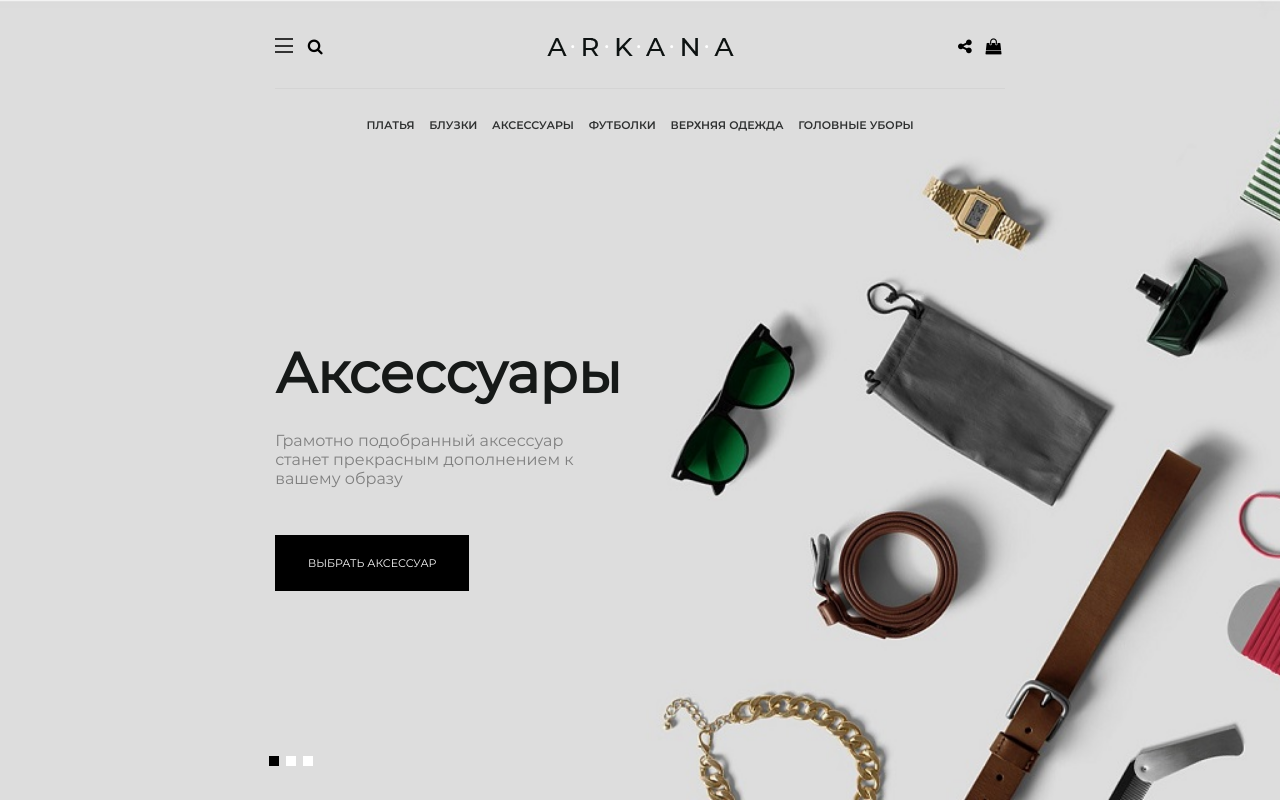
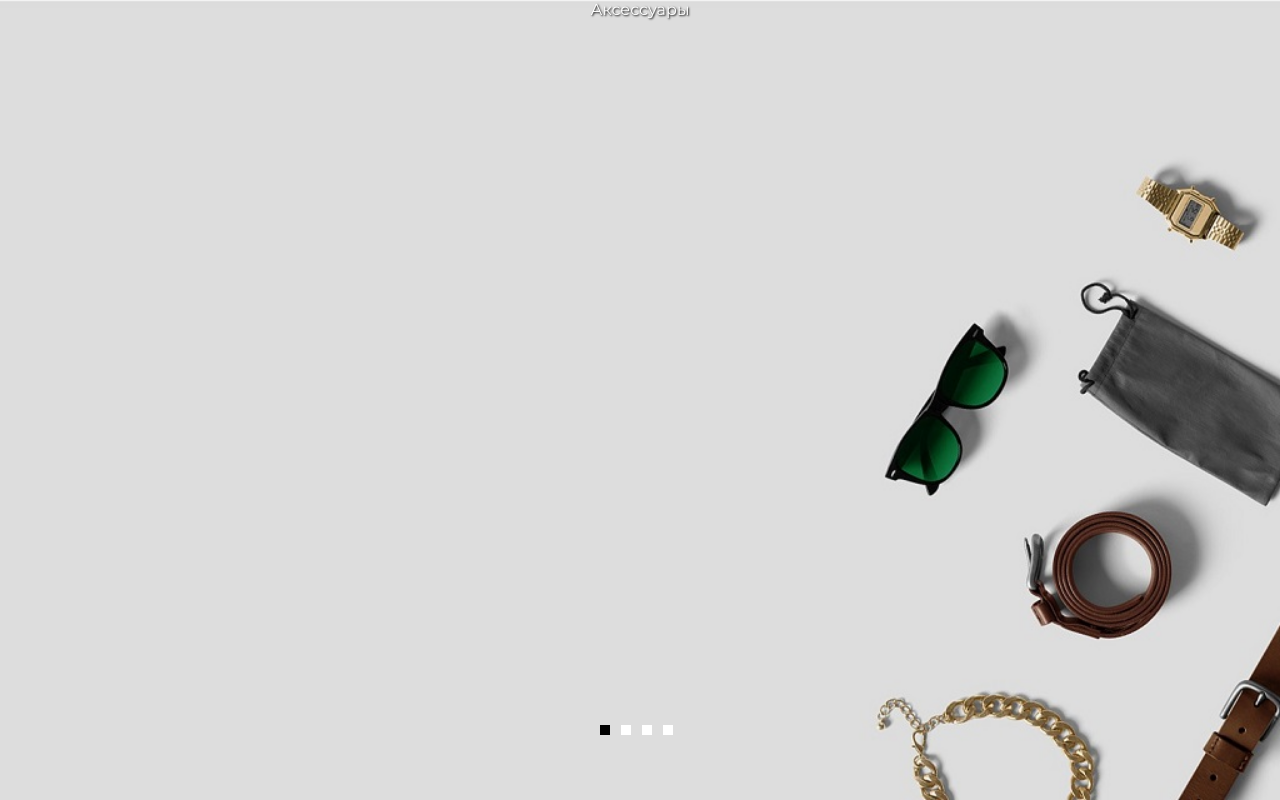
Before and after one commit to trofinata/Arkana, a plain HTML site: page src/index.html in a window 1280 px wide. Drawn offline with Linux system fonts and the light colour scheme; grey boxes are pictures that could not be loaded.

Commit message:
Slider done

```diff
--- a/src/index.html
+++ b/src/index.html
@@ -10,107 +10,41 @@
 	<link rel="stylesheet" href="slick/slick-theme.min.css">
 </head>
 <body>
+	<input class="visually-hidden" type="radio" id="product-1" name="toggle" checked>
+    <input class="visually-hidden" type="radio" id="product-2" name="toggle">
+    <input class="visually-hidden" type="radio" id="product-3" name="toggle">
+	<header class="header"></header>
 	<section class="slider">
-		<h2 class="visually-hidden">Слайдер</h2>
-		 <ul class="slider-list">
-		 	<li class="slider-item slider-item__slide1">
-		 		<div class="container">
-			 		<h3 class="slider__title">Аксессуары</h3>
-			 		<!-- /.slider__title -->
-			 		<p class="slider__descr">Грамотно подобранный аксессуар станет прекрасным дополнением к вашему образу</p>
-			 		<!-- /.slider__descr -->
-			 		<a href="" class="button">Выбрать аксессуар</a>
-		 		</div>
-		 	</li>
-		 	<li class="slider-item slider-item__slide2">
-		 		<div class="container">
-			 		<h3 class="slider__title">Футболки</h3>
-			 		<!-- /.slider__title -->
-			 		<p class="slider__descr">В нашем магазине есть футболки на все случаи жизни</p>
-			 		<!-- /.slider__descr -->
-			 		<a href="" class="button">Выбрать футболку</a>
-		 		</div>
-		 	</li>
-		 	<li class="slider-item slider-item__slide3">
-		 		<div class="container">
-			 		<h3 class="slider__title">Платья</h3>
-			 		<!-- /.slider__title -->
-			 		<p class="slider__descr">Каждая девушка найдет себе платье по душе</p>
-			 		<!-- /.slider__descr -->
-			 		<a href="" class="button">Выбрать платье</a>
-		 		</div>
-		 	</li>
-		 </ul>
-	</section>
-	<header class="header">
-		<div class="container">
-			<div class="header-top">
-				<ul class="header-top__list">
-					<li class="header-top__item">
-						<div class="menu-wrapper">
-							<a href="#menu" class="menu-link">
-								<span></span>
-							</a>
-							<div class="menu">
-								<ul>
-									<li><a href="#">Платья</a></li>
-									<li><a href="#">Блузки</a></li>
-									<li><a href="#">Аксессуары</a></li>
-									<li><a href="#">Футболки</a></li>
-									<li><a href="#">Верхняя одежда</a></li>
-									<li><a href="#">Головные уборы</a></li>
-								</ul>
-							</div>
-						</div>
-						<i class="icon-search"></i>
-						<form action="" class="header-search">
-							<input type="search" name="search" class="header-search__input">
-						</form>
-					</li>
-					<!-- /.header-top__item -->
-					<li class="header-top__item">
-						<img src="img/header/logo.png" alt="Логотип" class="header-logo">
-					</li>
-					<!-- /.header-top__item -->
-					<li class="header-top__item">
-						<i class="icon-share"></i>
-						<i class="icon-shopping-bag"></i>
-					</li>
-					<!-- /.header-top__item -->
-				</ul>
-				<!-- /.header-top__list -->
-			</div>
-			<!-- /.header-top -->
-			<div class="header-bottom">
-				<ul class="header-bottom__list">
-					<li class="header-bottom__item"><a href="#" class="header-bottom__link">Платья</a></li>
-					<!-- /.header-bottom__item -->
-					<li class="header-bottom__item"><a href="#" class="header-bottom__link">Блузки</a></li>
-					<!-- /.header-bottom__item -->
-					<li class="header-bottom__item"><a href="#" class="header-bottom__link">Аксессуары</a></li>
-					<!-- /.header-bottom__item -->
-					<li class="header-bottom__item"><a href="#" class="header-bottom__link">Футболки</a></li>
-					<!-- /.header-bottom__item -->
-					<li class="header-bottom__item"><a href="#" class="header-bottom__link">Верхняя одежда</a></li>
-					<!-- /.header-bottom__item -->
-					<li class="header-bottom__item"><a href="#" class="header-bottom__link">Головные уборы</a></li>
-					<!-- /.header-bottom__item -->
-				</ul>
-				<!-- /.header-bottom__list -->
-			</div>
-			<!-- /.header-bottom -->
+		<div class='sliderA'>
+		    <input type="radio" name="slider1" id="slider1_1" checked="checked">
+		    <label for="slider1_1"></label>
+		    <div class="slider-item slider-item__img1">
+		    	<p>Аксессуары</p>
+		    	<!-- <img src="img/slider/img1.jpg" alt=""> -->
+		    </div>
+
+		    <input type="radio" name="slider1" id="slider1_2">
+		    <label for="slider1_2"></label>
+		    <div class="slider-item slider-item__img2">
+		    	<p>Футболки</p>
+		    	<!-- <img src="img/slider/img2.jpg" alt=""> -->
+		    </div>
+
+		    <input type="radio" name="slider1" id="slider1_3">
+		    <label for="slider1_3"></label>
+		    <div class="slider-item slider-item__img3">
+		    	<p>Платья</p>
+		    	<!-- <img src="img/slider/img3.jpg" alt=""> -->
+		    </div>
+
+		    <input type="radio" name="slider1" id="slider1_4">
+		    <label for="slider1_4"></label>
+		    <div class="slider-item slider-item__img4">
+		    	<p>Головные уборы</p>
+		    	<!-- <img src="img/slider/img1.jpg" alt=""> -->
+		    </div>
 		</div>
-		<!-- /.container -->
-	</header>
-	<!-- /.header -->
 	<script src="js/jquery-3.3.1.min.js"></script>
 	<script src="js/main.js"></script>
-	<script src="slick/slick.min.js"></script>
-	<script>
-		$('.slider-list').slick({
-			arrows: false,
-			dots: true
-		});
-	</script>
 </body>
 </html>
--- a/src/sass/_header.sass
+++ b/src/sass/_header.sass
@@ -1,11 +1,8 @@
 .header
-	width: 100%
 	position: absolute
 	top: 0
 	padding-top: 37px
-	.container
-		width: 57%
-		margin: 0 auto
+	background: rgba(0, 0, 0, 0.4)
 	&-top
 		padding-bottom: 32px
 		border-bottom: 1px solid $border-gray
--- a/src/sass/_slider.sass
+++ b/src/sass/_slider.sass
@@ -1,58 +1,57 @@
-.slider
+.sliderA
 	position: relative
 	width: 100%
 	height: 100vh
-	&-list
-		width: 100%
-		height: 100%
-	&-item
-		width: 100%
-		padding-top: 339px
-		&__slide1
-			background: url('../img/slider/img1.jpg') center no-repeat
-			background-size: cover
-		&__slide2
-			background: url('../img/slider/img2.jpg') center no-repeat
-			background-size: cover
-		&__slide3
-			background: url('../img/slider/img3.jpg') center no-repeat
-			background-size: cover
-		.container
-			width: 57%
-			margin: 0 auto
-	&__title
-		margin-bottom: 24px
-		color: $darkest-text
-		font-size: 56px
-		font-family: 'Montserrat Reg', sans-serif
-	&__descr
-		width: 45%
-		margin-bottom: 47px
-		color: $light-text
-	.slick
-		&-list
-			width: 100%
-			height: 100%
-		&-track
-			width: 100%
-			height: 100%
-		&-dots
-			bottom: 34px
-			left: 21%
-			width: auto
-			li
-				width: 10px
-				height: 10px
-				margin: 0
-				margin-right: 7px
-				button
-					width: 10px
-					height: 10px
-					background-color: $white
-					&::before
-						display: none
-				&.slick-active
-					button
-						background-color: $black
-		&-dotted.slick-slider
-			margin-bottom: 0
+	text-align: center
+	background-color: $gray
+	& > input
+		display: none
+		& + label
+			position: relative
+			top: 90%
+			display: inline-block
+			width: 10px
+			height: 10px
+			margin-right: 7px
+			background: $white
+			cursor: pointer
+			z-index: 100
+			transition: background 0.8s ease-out 0s
+			&:hover
+				background: lighten($black, 80%)
+		&:checked + label
+			background: $black
+			& + div
+				visibility: visible
+				opacity: 1
+				transition: opacity 0.8s ease-out 0.1s, visibility 0.1s ease-out 0s
+	& > div
+		position: absolute
+		top: 0
+		left: 0
+		right: 0
+		bottom: 0
+		z-index: 0
+		visibility: hidden
+		opacity: 0
+		transition: opacity 0.8s ease-out 0.1s, visibility 0.1s ease-out 0.9s
+		& > p
+			position: absolute
+			top: 0
+			left: 0
+			right: 0
+			text-align: center
+			color: $white
+			text-shadow: 1px 1px 2px #000
+	.slider-item__img1
+		background: url('../img/slider/img1.jpg')
+		background-size: cover
+	.slider-item__img2
+		background: url('../img/slider/img2.jpg')
+		background-size: cover
+	.slider-item__img3
+		background: url('../img/slider/img3.jpg')
+		background-size: cover
+	.slider-item__img4
+		background: url('../img/slider/img1.jpg')
+		background-size: cover
```
Also changed, not shown: src/css/style.css.
